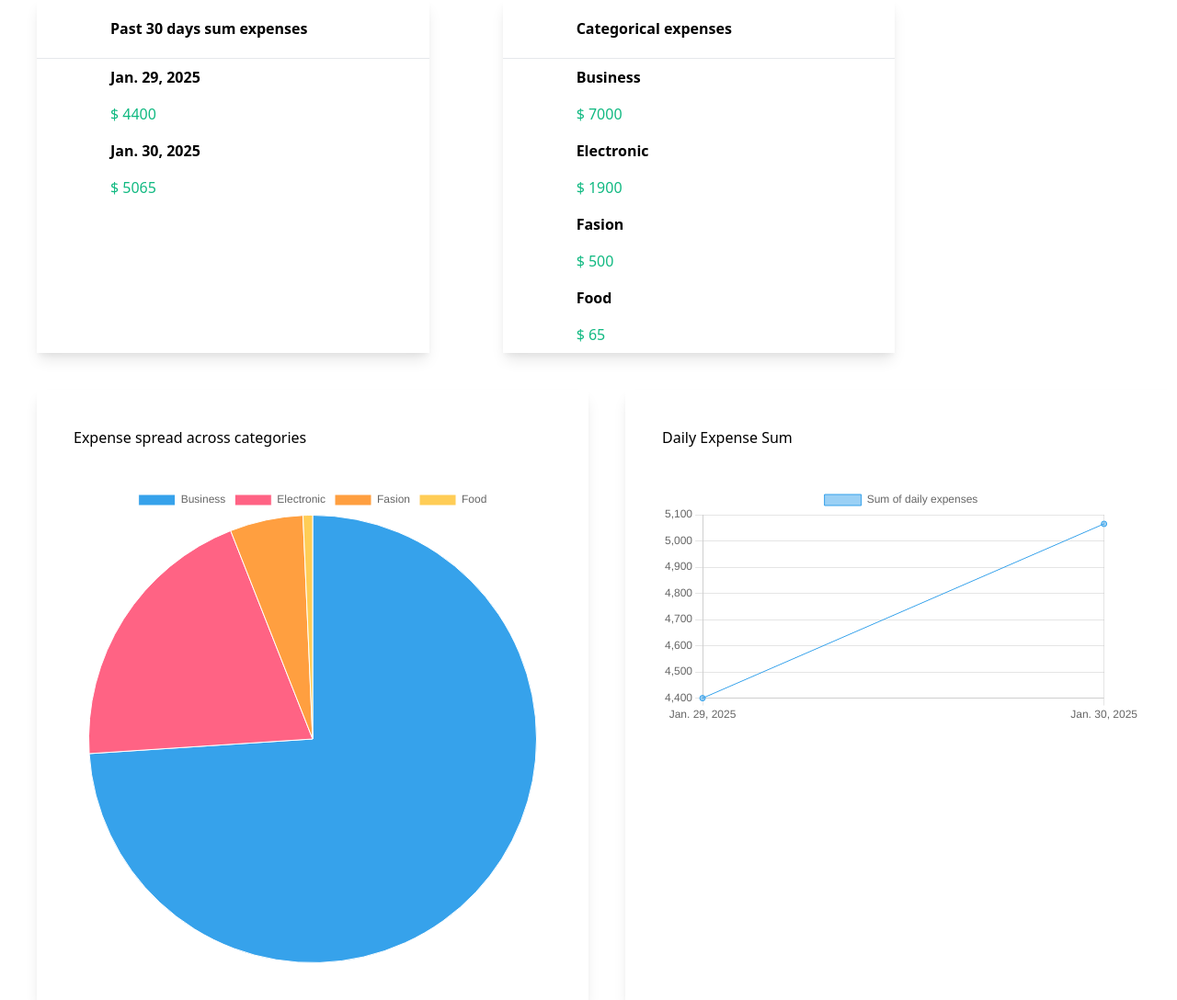
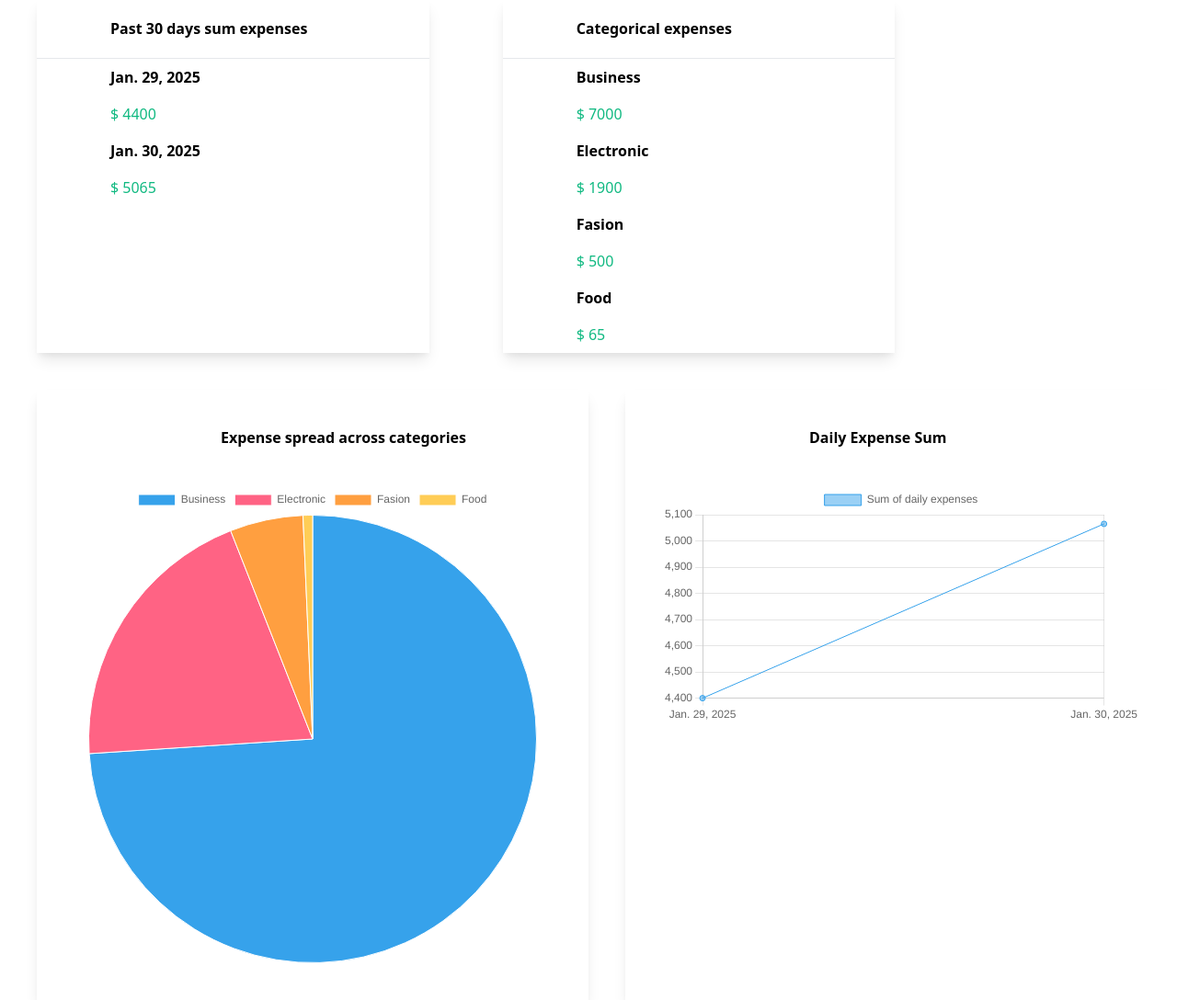
Before and after one commit to CoderMahruf/Expense-tracker, a Django app: page / in a window 1280 px wide. Shown: the part 1067-2155 px from the top of the page at 92% size. Run offline with Django 5.2, Linux system fonts and the light colour scheme; data comes from the database, SQL or seed files in the repository; both versions use the stored data as it was after the commit; style sheets or scripts are compiled from the project's sources.

Commit message:
Adding some style

```diff
--- a/myapp/templates/myapp/index.html
+++ b/myapp/templates/myapp/index.html
@@ -131,11 +131,11 @@
 
 <div class="flex">
     <div class="w-1/2 shadow-lg ml-10">
-        <h1 class="m-10">Expense spread across categories</h1>
+        <h1 class=" pl-40 font-bold m-10">Expense spread across categories</h1>
         <canvas id="myChart" class="m-10"></canvas>
     </div>
     <div class="w-1/2 shadow-lg ml-10">
-        <h1 class="m-10">Daily Expense Sum</h1>
+        <h1 class="pl-40 font-bold m-10">Daily Expense Sum</h1>
         <canvas id="myChart1" class="m-10"></canvas>
     </div>
 </div>
```
Also changed, not shown: db.sqlite3.
